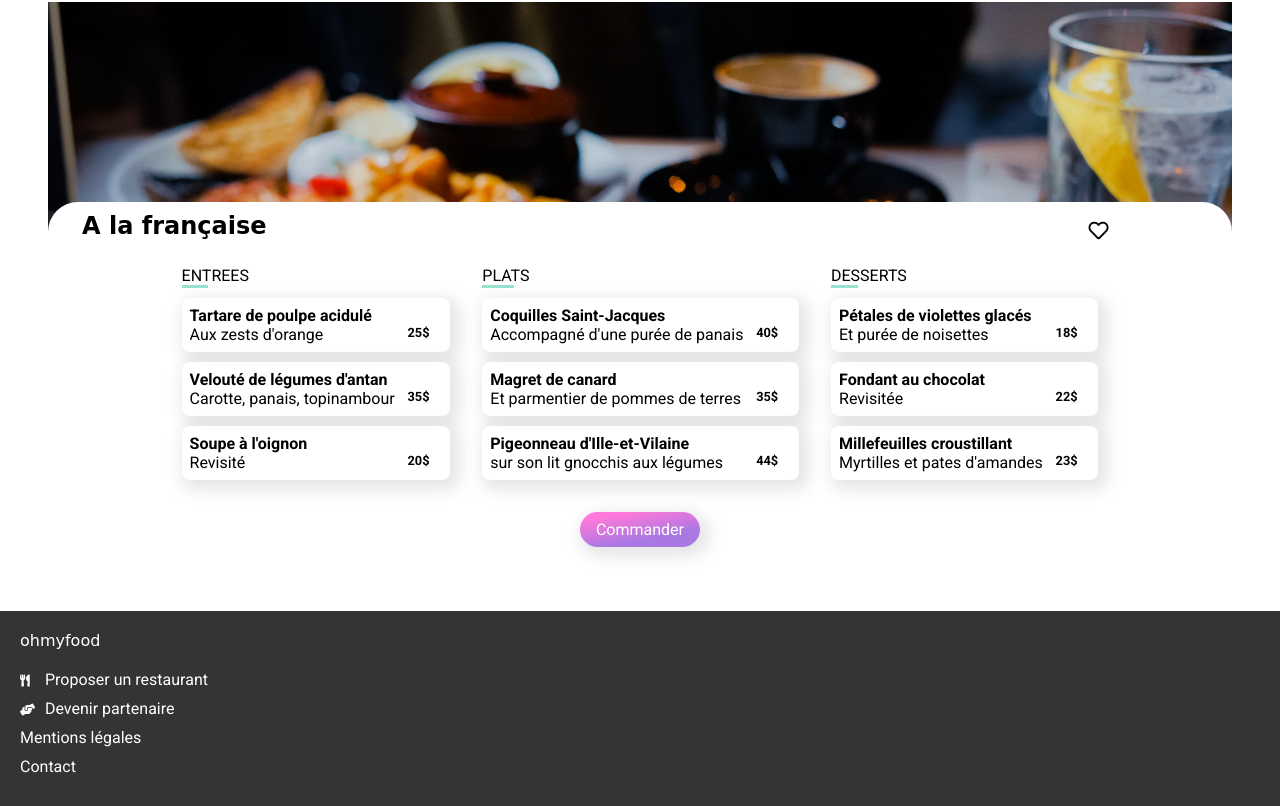
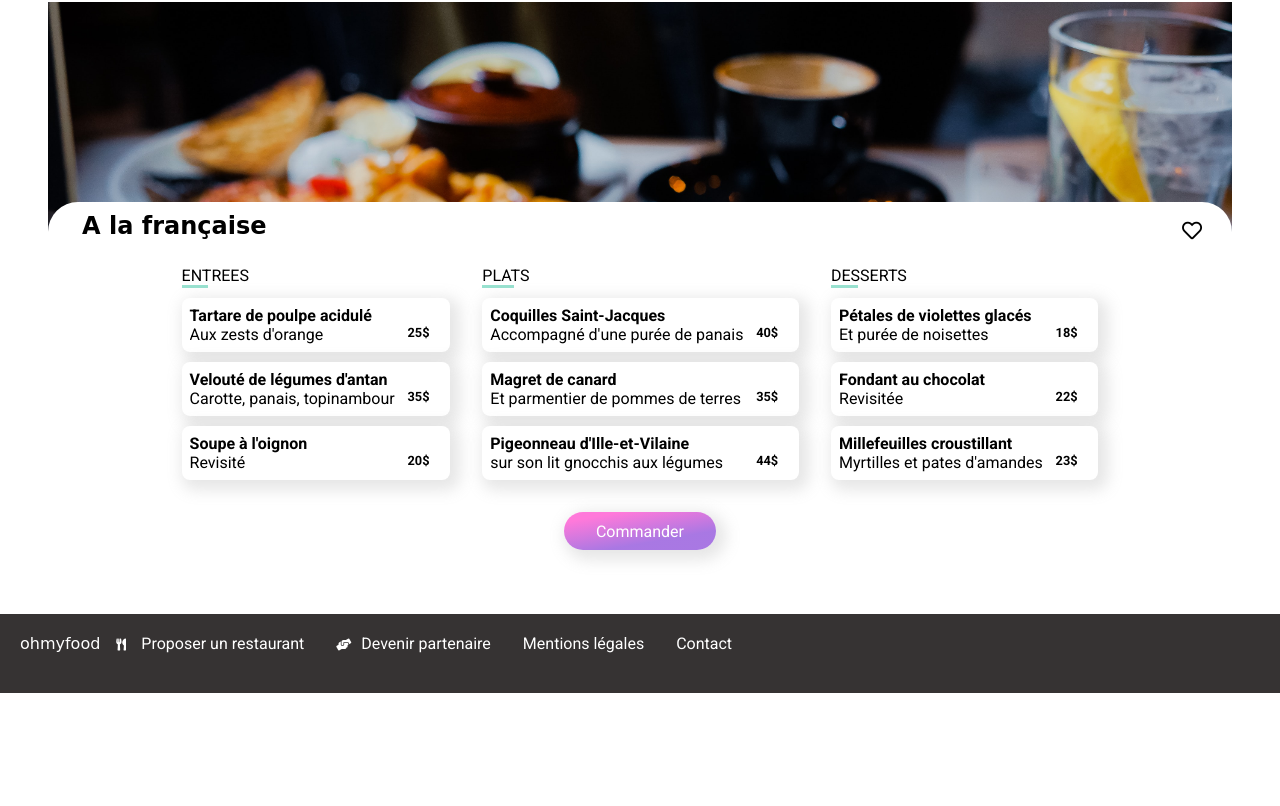
Before and after one commit to OlivierZoungrana/Ohmyfood, a plain HTML site: page alafrancaise.html in a window 1280 px wide. Shown: the part 94-900 px from the top of the page. After the commit the page ends 800 px from the top, so only its background shows below. Drawn offline with Linux system fonts and the light colour scheme; a web font is replaced by a local one.

Commit message:
version finale

```diff
--- a/alafrancaise.html
+++ b/alafrancaise.html
@@ -193,7 +193,7 @@
        </div>
     </section>
 </div>
-    <footer id="footer-top">
+    <footer>
         <h4>ohmyfood</h4>
 
         <a href="#">
--- a/sass/libs/responsive.scss
+++ b/sass/libs/responsive.scss
@@ -41,5 +41,13 @@ $medium-up: "only screen and (min-width:768px)";
 
     footer{
         margin-top: 3em;
+        flex-direction: row;
+
+        a{
+            padding: 0 1em;
+        }
+
     }
+
+
 }
--- a/sass/style.scss
+++ b/sass/style.scss
@@ -2,6 +2,7 @@
 
 body{
   font-family: 'Roboto', sans-serif;
+
 }
 
 h1, h2, h3,h4{
@@ -219,6 +220,7 @@ h1, h2, h3,h4{
     }
 
     .restaurant-info{
+        position: relative;
         display: flex;
         padding: 10px;
         background-color: white;
@@ -253,7 +255,6 @@ h1, h2, h3,h4{
 
      .hang{
          transition: all .5s ease-in-out;
-        box-shadow: 1ms cubiczier(0.68, 0.02, 0.32, 1.28);
 
         &:hover{
             transform: scale(1.1);
@@ -419,14 +420,14 @@ h1, h2, h3,h4{
 
     .command{
 
-         padding: 0.5em;
+         padding: 0.6em;
          background: rgb(147,86,220);
          background: linear-gradient(-10deg, rgba(147,86,220,0.8) 30%, rgba(255,121,218,1) 84%);
          border-radius: 20px;
          color: #fff;
          text-decoration: none;
-         padding-left: 1em;
-         padding-right: 1em;
+         padding-left: 2em;
+         padding-right: 2em;
      }
 
 
@@ -502,6 +503,7 @@ h1, h2, h3,h4{
 
     @keyframes fadeout {
         from { opacity: 1; }
+
         to { opacity: 0;
         visibility: hidden; }
     }
@@ -524,15 +526,14 @@ h1, h2, h3,h4{
 .fa-heart{
     cursor: pointer;
     position: absolute;
-    right: 9%;
+    right: 1em;
     margin-top: 10px;
     padding-left: 7px;
-    padding-right: 7px;
+    margin-right: 2px;
     font-size: 20px;
     color: black;
     background-color: transparent;
     transition: all .3s ease-in-out;
-    animation: slide-top .3s ease-in-out;
 }
 
 .fa-heart:hover{
@@ -541,26 +542,6 @@ h1, h2, h3,h4{
     -webkit-background-clip: text;
     -webkit-text-fill-color:transparent;
 }
-
-
-@keyframes slide-top{
-
-    0%{
-        transform: translateY(10px);
-    }
-
-    100%{
-        transform: translateY(-10px);
-    }
-}
-
-
-
-
-
-
-
-
 
 
 
@@ -575,12 +556,14 @@ h1, h2, h3,h4{
 
 @keyframes opacité{
     0%{ opacity: 0;
-        transform: translateY(500px);
+        visibility: hidden;
+        transform: translateY(100px);
 
     }
 
     100%{ opacity: 1;
         transform: translateY(0);
+        visibility: visible;
     }
 }
 
```
Also changed, not shown: palettedugout.html (+1 -1 lines), sass/libs/reste.css, style.css, 1 other file.
